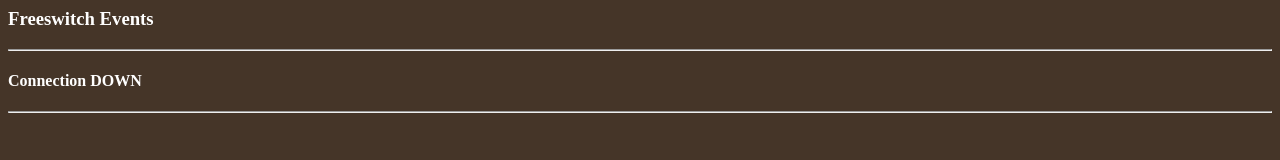
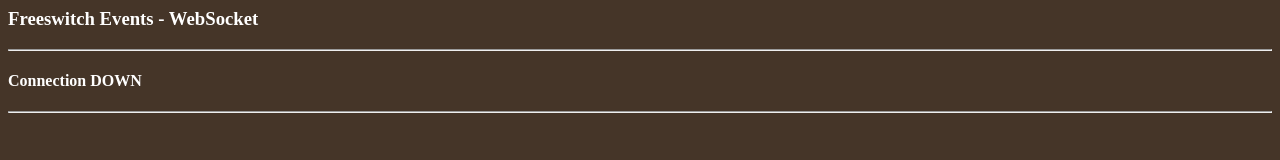
Before and after one commit to plivo/plivoframework, a plain HTML site: page src/examples/fshttpstream/fsweb/jquerytest.html in a window 1280 px wide. Drawn offline with nearby package versions, Linux system fonts and the light colour scheme.

Commit message:
small update

```diff
--- a/src/examples/fshttpstream/fsweb/jquerytest.html
+++ b/src/examples/fshttpstream/fsweb/jquerytest.html
@@ -54,9 +54,7 @@
                                 "on_close": onClose,
                                 "filter": "Event-Name: (HEARTBEAT|MESSAGE_WAITING)"
                               });
-      //$("#fstitle").html('Freeswitch Events - ' + $(document).fshttpstream.fs.getStringMode());
-      //var fs = new FSHttpStream(host, port, onMessage, onOpen, onClose, mycfg);
-      //$("#fstitle").html('Freeswitch Events - ' + fs.getStringMode());
+      $("#fstitle").html('Freeswitch Events - ' + $(document).fshttpstream.fs.getStringMode());
     });
 
   </script>
```
